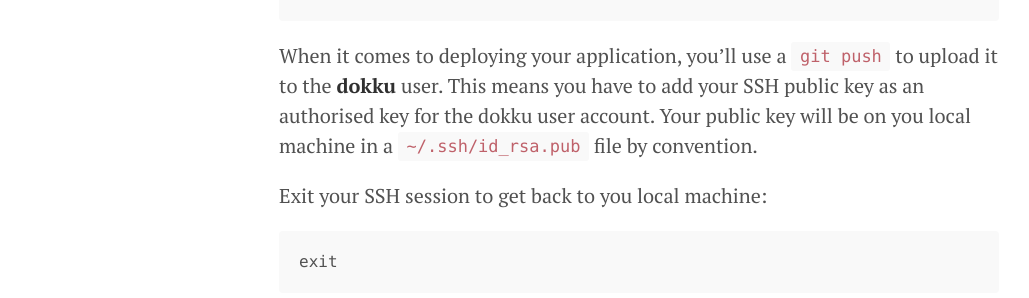
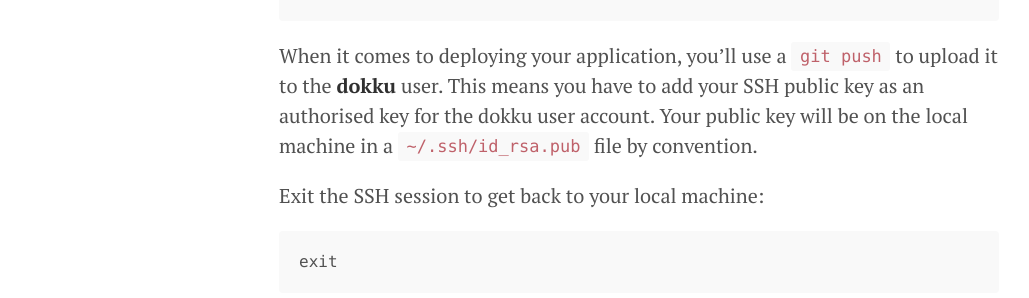
Before and after one commit to ColinOrr/colinorr.github.io, a Jekyll site: the page built from _posts/2015-02-04-dokku-development-paas.md, in a window 1280 px wide and 900 px high, scrolled down 2769 px. Shown: the part 188-486 px from the top of the window, without its empty margins (1-1030 px from the left). Built offline with Jekyll 4.4.1, drawn with Linux system fonts in a browser that asks for light colours; some web fonts are replaced; Markdown is read by kramdown in place of the engine named in the settings; comment, search, counter and statistics services are not loaded.

Commit message:
Fixed some typos

```diff
--- a/_posts/2015-02-04-dokku-development-paas.md
+++ b/_posts/2015-02-04-dokku-development-paas.md
@@ -106,10 +106,10 @@ The next step is to register your domain name with Dokku:
 
 When it comes to deploying your application, you'll use a `git push` to upload
 it to the **dokku** user.  This means you have to add your SSH public key as an
-authorised key for the dokku user account.  Your public key will be on you local
+authorised key for the dokku user account.  Your public key will be on the local
 machine in a `~/.ssh/id_rsa.pub` file by convention.
 
-Exit your SSH session to get back to you local machine:
+Exit the SSH session to get back to your local machine:
 
     exit
 
```
